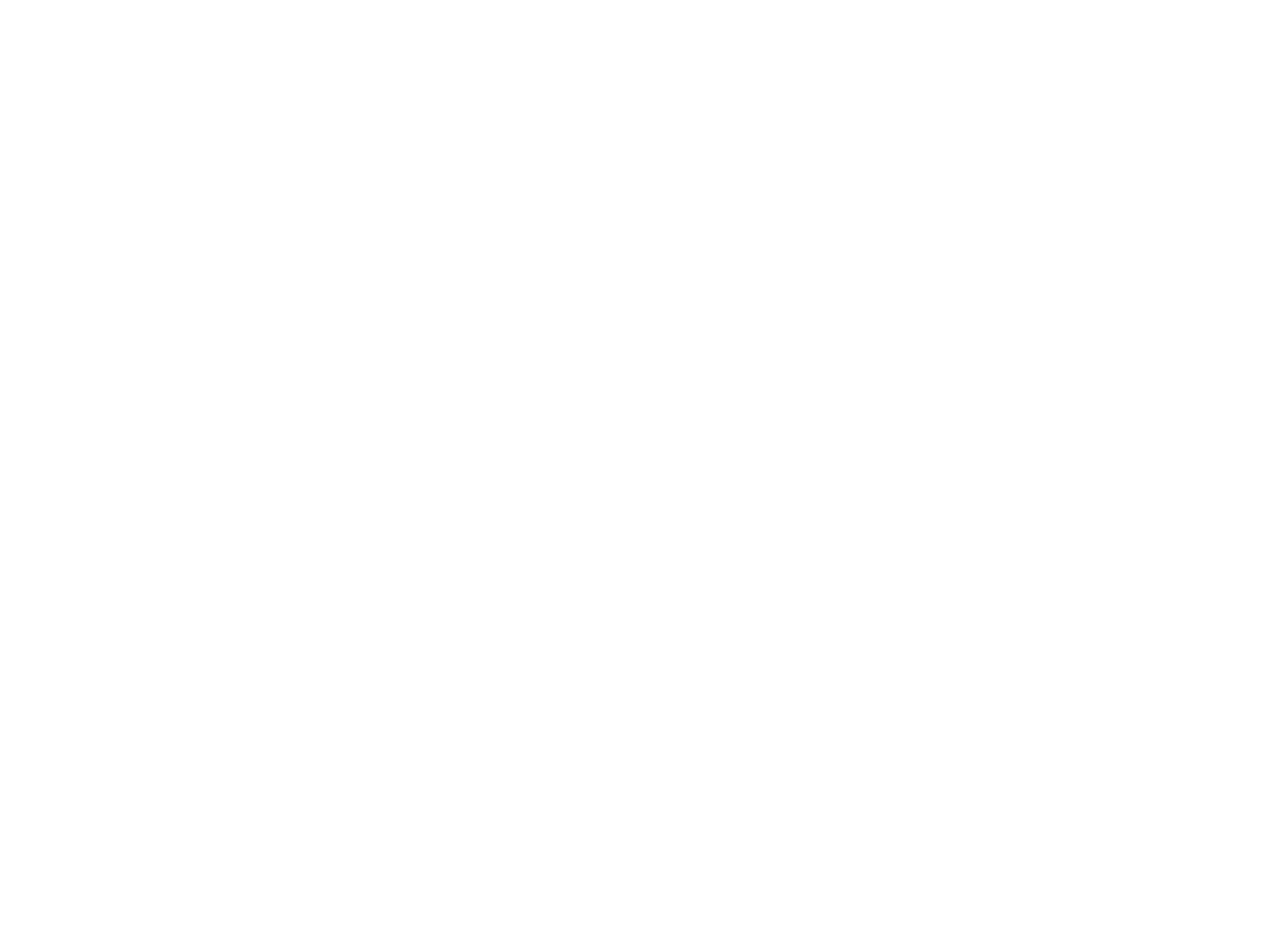
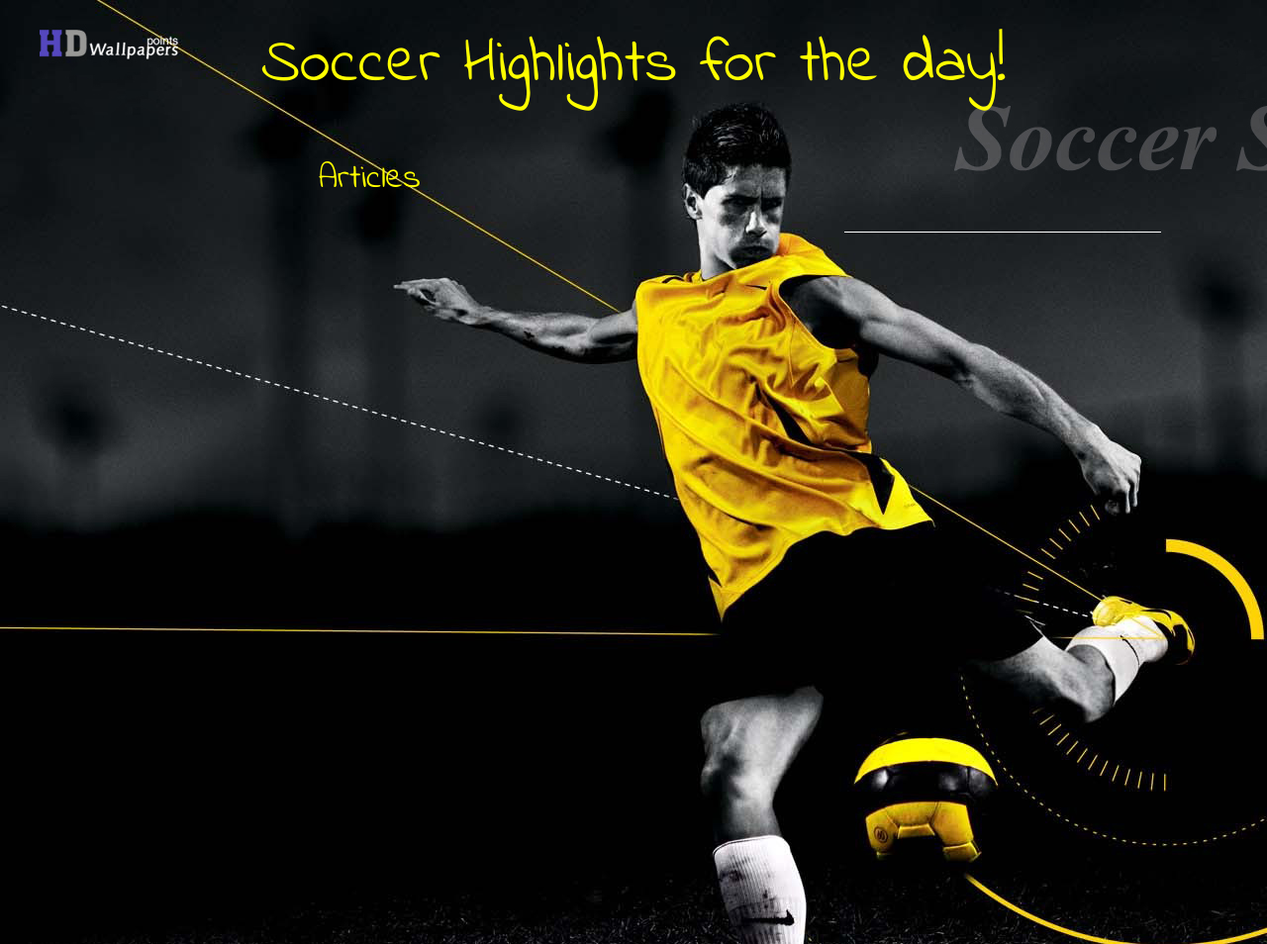
Before and after one commit to arigold24k/ScrapeAlape, a website: page public/index.html in a window 1280 px wide. Shown: the whole page at 99% size. Before the commit the page ends 866 px from the top, so only its background shows below. Drawn offline with nearby package versions, Linux system fonts and the light colour scheme; no server answers.

Commit message:
making cosmetic changes

```diff
--- a/public/index.html
+++ b/public/index.html
@@ -5,86 +5,42 @@
     <!--Import Google Icon Font-->
     <link href="https://fonts.googleapis.com/icon?family=Material+Icons" rel="stylesheet">
     <link href="https://fonts.googleapis.com/icon?family=Material+Icons" rel="stylesheet">
+    <link href="https://fonts.googleapis.com/css?family=Indie+Flower" rel="stylesheet">
 
     <!--Import materialize.css-->
     <link rel="stylesheet" href="https://cdnjs.cloudflare.com/ajax/libs/materialize/0.100.2/css/materialize.min.css">
-
+    <link rel="stylesheet" href="style.css">
     <title>Scraping With Mongoose</title>
-    <style>
-      body {
-        background-image: url(background.jpg);
-      }
-      * {
-        text-align: center;
-        color: white;
-        font-weight: bold;
-      }
-      /*body { background-color: whitesmoke }*/
-      .divider {
-        width: 100%;
-        /*background-color: white;*/
-      }
-      textarea, input {
-        width: 100%;
-
-        /*background-color: #FCF5C7;*/
-      }
-      input {
-        font-size: 18px;
-      }
-      textarea {
-        font-size: 18px;
-        text-align: left;
-      }
-
-      /*.container {*/
-        /*width: 960px;*/
-        /*margin-left: auto;*/
-        /*margin-right: auto;*/
-        /*padding-top: 5%;*/
-      /*}*/
-      #articles {
-        /*display: inline-block;*/
-        overflow: auto;
-        width: 100%;
-        height: 700px;
-      }
-      #notes {
-        overflow: auto;
-        width: 100%;
-        height: auto;
-      }
-    </style>
   </head>
   <body>
-  <div class="container">
+    <div class="row header">
+      <h1>Soccer Highlights for the day!</h1>
+    </div>
     <div class="row">
-      <h1>Soccer Highlights for the day!</h1>
+      <div class="col s7">
+        <div class="fields">
+          <h4>Articles</h4>
+        </div>
+      </div>
 
     </div>
 
     <div class="row">
-
-      <div class="col s8">
-
+      <div class="col s7">
         <div id="articles">
           <!--going to want to add divider divs in here to sepearte the -->
-
         </div>
-
       </div>
 
-      <div class="col s4">
-
-        <div id="notes">
-
-        </div>
-
+      <div class="col s1">
       </div>
 
+      <div class="col s3 notes">
+        <div id="notes">
+        </div>
+      </div>
     </div>
 
-  </div>
     <script src="https://cdnjs.cloudflare.com/ajax/libs/jquery/3.2.1/jquery.min.js"></script>
   <link rel="stylesheet" href="https://cdnjs.cloudflare.com/ajax/libs/materialize/0.100.2/css/materialize.min.css">
   <script src="app.js"></script>
--- /dev/null
+++ b/public/style.css
@@ -0,0 +1,64 @@
+
+body {
+    background: url(./images/soccerbackground.jpg);
+}
+* {
+    text-align: center;
+    /*color: black;*/
+    /*font-weight: bold;*/
+}
+/*body { background-color: whitesmoke }*/
+.divider {
+    width: 100%;
+    /*background-color: white;*/
+}
+textarea, input {
+    width: 100%;
+
+    /*background-color: #FCF5C7;*/
+}
+input {
+    font-size: 18px;
+}
+textarea {
+    font-size: 18px;
+    text-align: left;
+}
+
+
+.header {
+    font-family: 'Indie Flower', cursive;
+    color: yellow;
+    font-size: 18px;
+}
+
+.fields {
+    font-family: 'Indie Flower', cursive;
+    color: yellow;
+}
+
+.notes {
+    background-image: url(../public/images/notepad.jpeg);
+}
+/*.container {*/
+/*width: 960px;*/
+/*margin-left: auto;*/
+/*margin-right: auto;*/
+/*padding-top: 5%;*/
+/*}*/
+#articles {
+    /*display: inline-block;*/
+    overflow: auto;
+    width: 100%;
+    height: 700px;
+    cursor: alias;
+    color: silver;
+}
+
+
+#notes {
+    overflow: auto;
+    width: 100%;
+    height: auto;
+    color: silver;
+}
```
Also changed, not shown: public/images/notepad.jpeg (added), public/images/soccerbackground.jpeg (added), public/images/soccerbackground.jpg (added).
